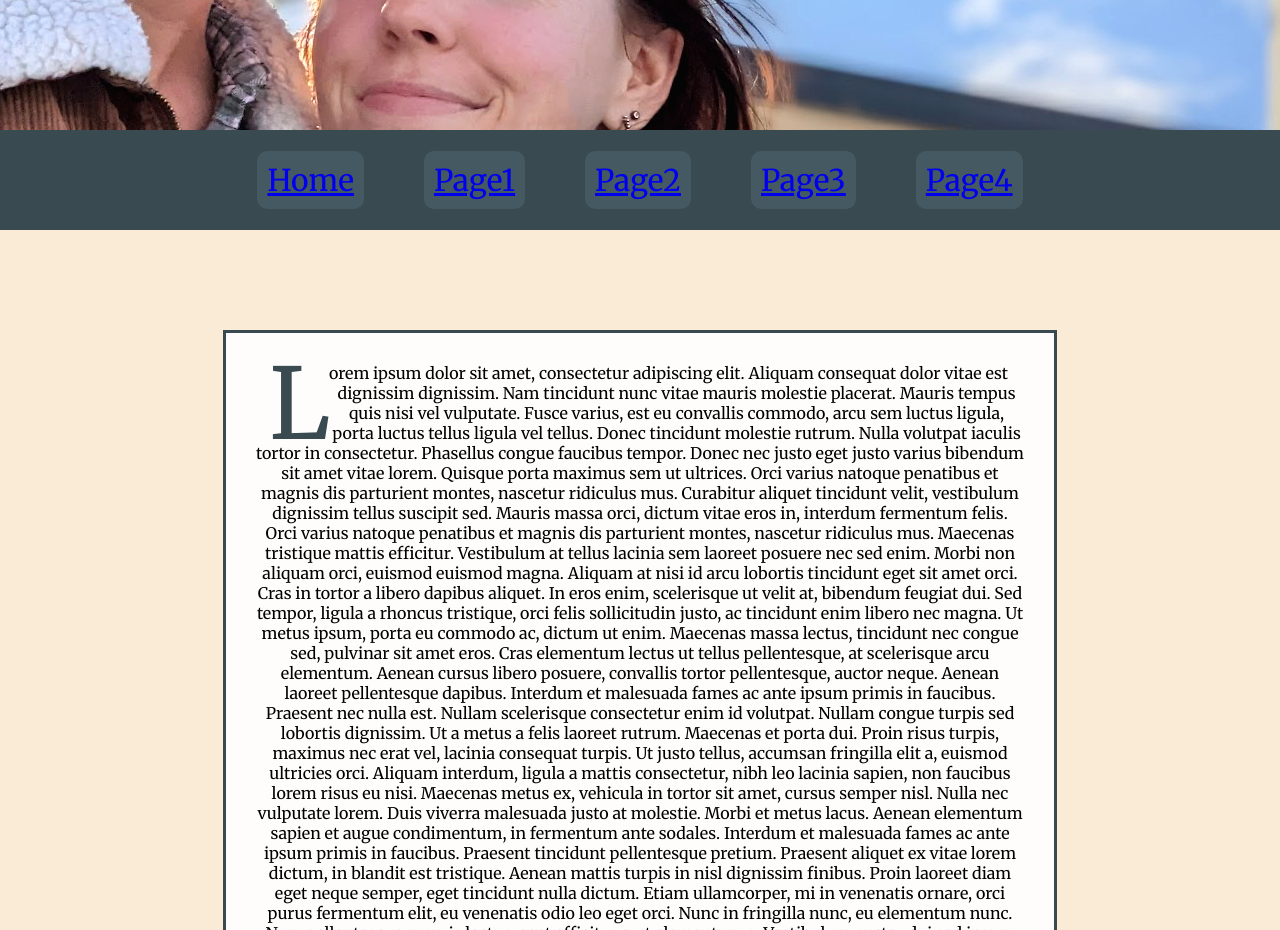
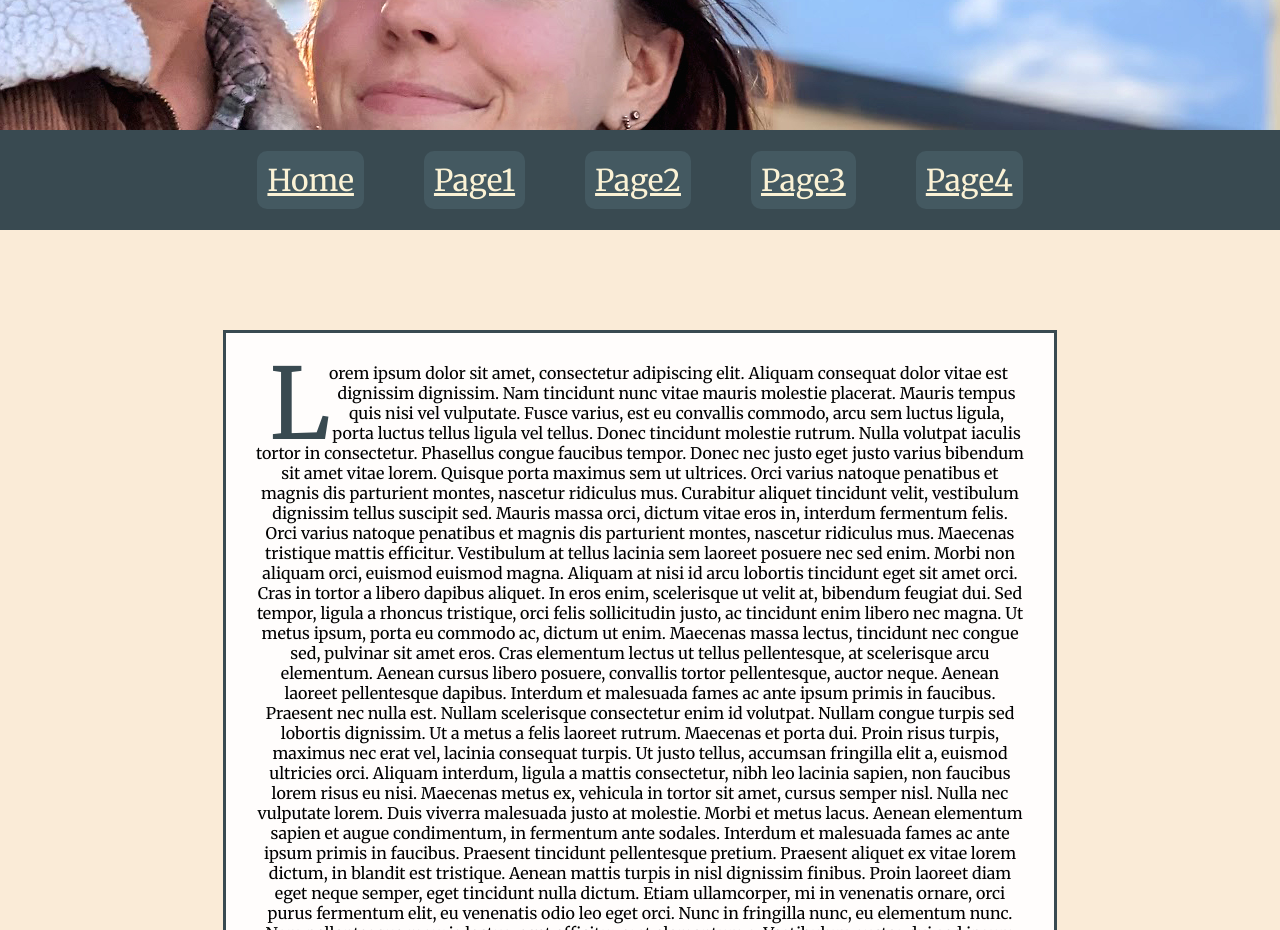
Before and after one commit to LewisKolb/LewisKolb.github.io, a plain HTML site: page index.html in a window 1280 px wide. Shown: the part 820-1750 px from the top of the page. Drawn offline with Linux system fonts and the light colour scheme.

Commit message:
Update styles.css

```diff
--- a/styles.css
+++ b/styles.css
@@ -143,7 +143,7 @@ p{
 }
 
 
-.nav{
+.nav a{
 
     color: #fbf2d5;
     font-size:  30px; ;
```
